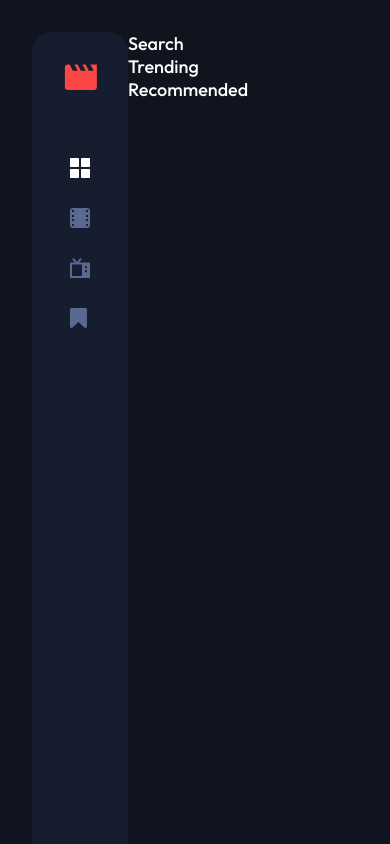
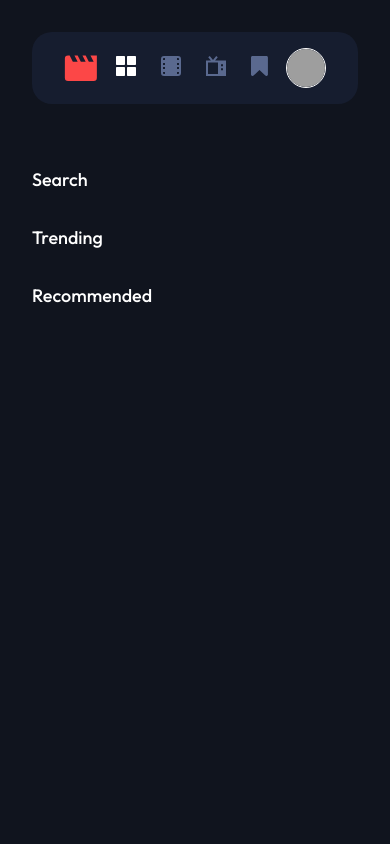
Before and after one commit to cristinakellyt/entertainment-web-app, a Vue app: page /home in a window 390 px wide. Shown: the top 844 px of the page. Built offline with nearby package versions, Linux system fonts and the light colour scheme; grey boxes are pictures that could not be loaded.

Commit message:
style(NavBar): create tablet and mobile view

```diff
--- a/src/App.vue
+++ b/src/App.vue
@@ -2,7 +2,7 @@
   <BaseWidth>
     <div class="layout">
       <NavSideBar />
-      <div>
+      <div class="main-content">
         <p>Search</p>
         <router-view></router-view>
       </div>
@@ -21,5 +21,19 @@ import NavSideBar from '@/components/layout/NavSideBar.vue'
 .layout {
   display: grid;
   grid-template-columns: auto 1fr;
+  gap: pxToRem(32);
+}
+
+.main-content {
+  display: flex;
+  flex-direction: column;
+  gap: pxToRem(35);
+  margin: pxToRem(32) 0;
+}
+
+@media only screen and (max-width: 48em) {
+  .layout {
+    grid-template-columns: 1fr;
+  }
 }
 </style>
--- a/src/components/layout/NavSideBar.vue
+++ b/src/components/layout/NavSideBar.vue
@@ -48,9 +48,8 @@
           </router-link>
         </li>
       </ul>
+      <img src="@/assets/image-avatar.png" alt="user image" class="user-image" />
     </nav>
-
-    <img src="@/assets/image-avatar.png" alt="user image" class="user-image" />
   </div>
 </template>
 
@@ -58,7 +57,6 @@
 @import '@/assets/scss/main.scss';
 
 .side-bar {
-  @include flex-direction-justify-align(column, space-between, center);
   background-color: $semi-dark-blue;
   border-radius: pxToRem(20);
   width: pxToRem(96);
@@ -67,18 +65,17 @@
 
   &__nav {
     @include flex-direction-justify-align(column, space-between, center);
-    height: 30%;
+    height: 100%;
+    transition: all 1s;
 
     &--list {
       @extend %flex-column;
       gap: pxToRem(25);
-    }
-
-    &--item {
-      transition: all 0.3s;
+      margin-top: pxToRem(-500);
     }
 
     &--item:hover .icon-nav {
+      transition: all 0.3s;
       fill: $red;
     }
 
@@ -94,4 +91,45 @@
   border-radius: pxToRem(40);
   border: 1px solid $pure-white;
 }
+
+@media only screen and (max-width: 48em) {
+  .side-bar {
+    width: 100%;
+    height: pxToRem(72);
+    padding: 0 pxToRem(32);
+
+    &__nav {
+      flex-direction: row;
+      width: 100%;
+
+      &--list {
+        flex-direction: row;
+        margin-top: 0;
+      }
+    }
+  }
+}
+
+@media only screen and (max-width: 23.438em) {
+  .side-bar {
+    position: fixed;
+    top: 0;
+    width: 100%;
+    height: pxToRem(56);
+    margin-left: pxToRem(-32);
+    padding: 0 pxToRem(16);
+    border-radius: 0;
+    z-index: 100;
+  }
+
+  .icon-nav-home {
+    width: pxToRem(25);
+    height: pxToRem(20);
+  }
+
+  .user-image {
+    width: pxToRem(24);
+    height: pxToRem(24);
+  }
+}
 </style>
```
